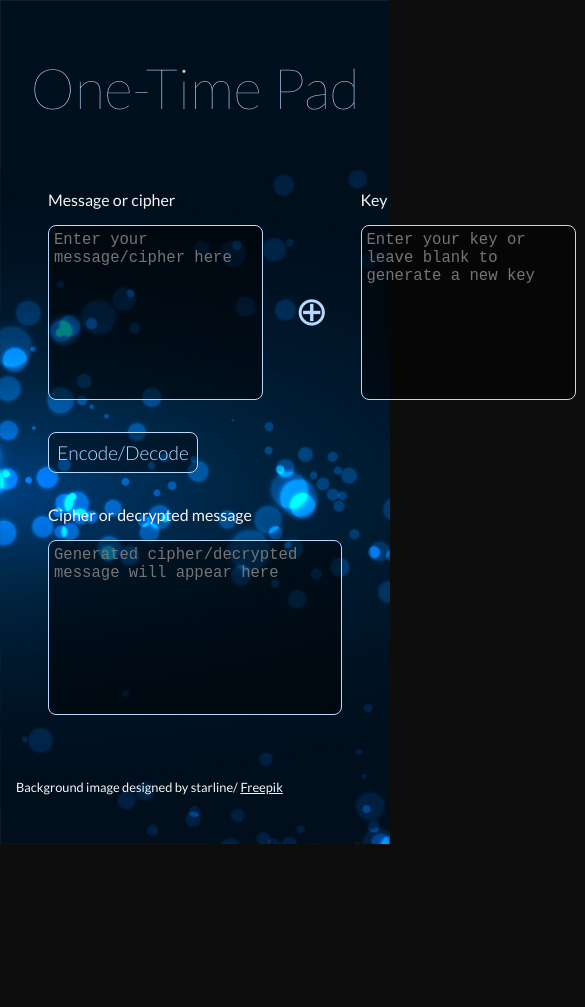
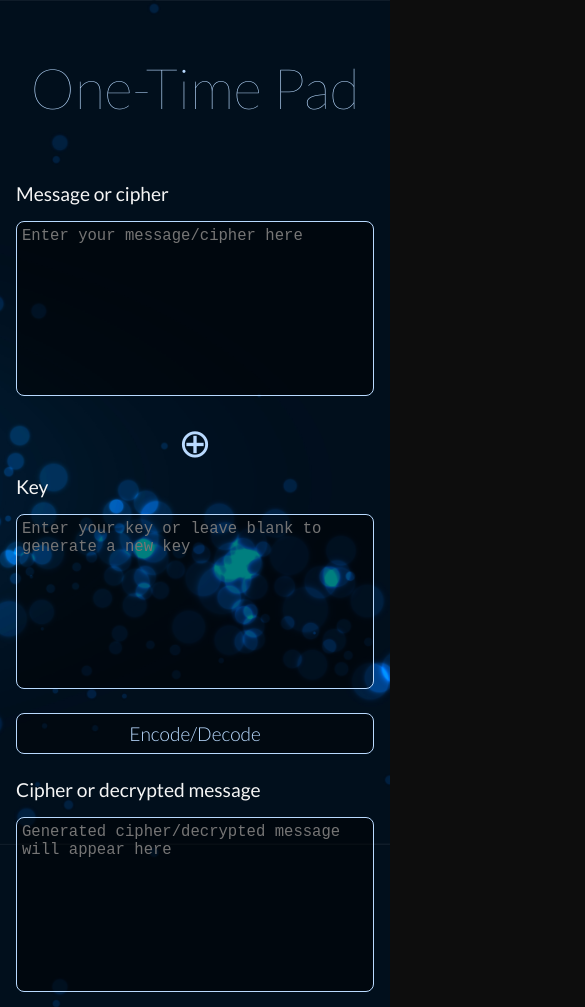
Before and after one commit to ikcede/JS-One-Time-Pad, a plain HTML site: page index.html in a window 390 px wide. Shown: the top 1007 px of the page, 585 px wide, since content can reach past the window. Before the commit the page ends 844 px from the top, so only its background shows below. Drawn offline with Linux system fonts and the light colour scheme.

Commit message:
Mobile update
Fix issues with mobile view

```diff
--- a/demo-assets/style.css
+++ b/demo-assets/style.css
@@ -13,43 +13,47 @@ body {
 	padding: 0;
 }
 
+div {
+	box-sizing: border-box;
+}
+
 header {
 	display: flex;
 	justify-content: center;
-	padding: 16px 32px;
+	padding: 16px 0;
 }
 
 h1 {
 	font-weight: 100;
-	font-size: 3.5em;
+	font-size: 3.5rem;
 	color: #b9daff;
-	min-width: 400px;
-	text-align: center;
 }
 
 main {
 	display: flex;
 	justify-content: center;
 	box-sizing: border-box;
-	padding: 0 32px;
 }
 
 .container {
 	display: flex;
 	flex-direction: column;
-	box-sizing: border-box;
 	width: 680px;
+}
+
+.row {
+	display: flex;
+	flex-flow: row wrap;
 }
 
 @media (max-width: 680px) {
 	.container {
 		width: 100%;
 	}
-}
 
-.row {
-	display: flex;
-	flex-direction: row;
+	.row {
+		flex-flow: column wrap;
+	}
 }
 
 .input-area {
@@ -57,12 +61,13 @@ main {
 	flex-direction: column;
 	flex: 1;
 
-	padding: 16px;
+	padding: 8px 16px;
 	border-radius: 8px;
 }
 
 label {
 	margin-bottom: 16px;
+	font-size: 1.2rem;
 }
 
 textarea {
@@ -81,12 +86,21 @@ textarea {
 }
 
 .xor {
+	display: flex;
+	flex-direction: row;
+	align-items: center;
 	font-family: times, sans-serif;
 	font-size: 2.5em;
 	color: #b9daff;
-	margin: 16px;
-	padding-top: 32px;
-	align-self: center;
+	margin: 16px 8px;
+	padding-top: 16px;
+}
+
+@media (max-width: 680px) {
+	.xor {
+		flex-direction: column;
+		margin: 0;
+	}
 }
 
 button {
--- a/index.html
+++ b/index.html
@@ -2,6 +2,8 @@
 <html lang="en">
 <head>
 	<title>One-Time Pad</title>
+
+	<meta name="viewport" content="width=device-width, initial-scale=1" />
 
 	<link rel="preconnect" href="https://fonts.googleapis.com">
 	<link rel="preconnect" href="https://fonts.gstatic.com" crossorigin>
```
